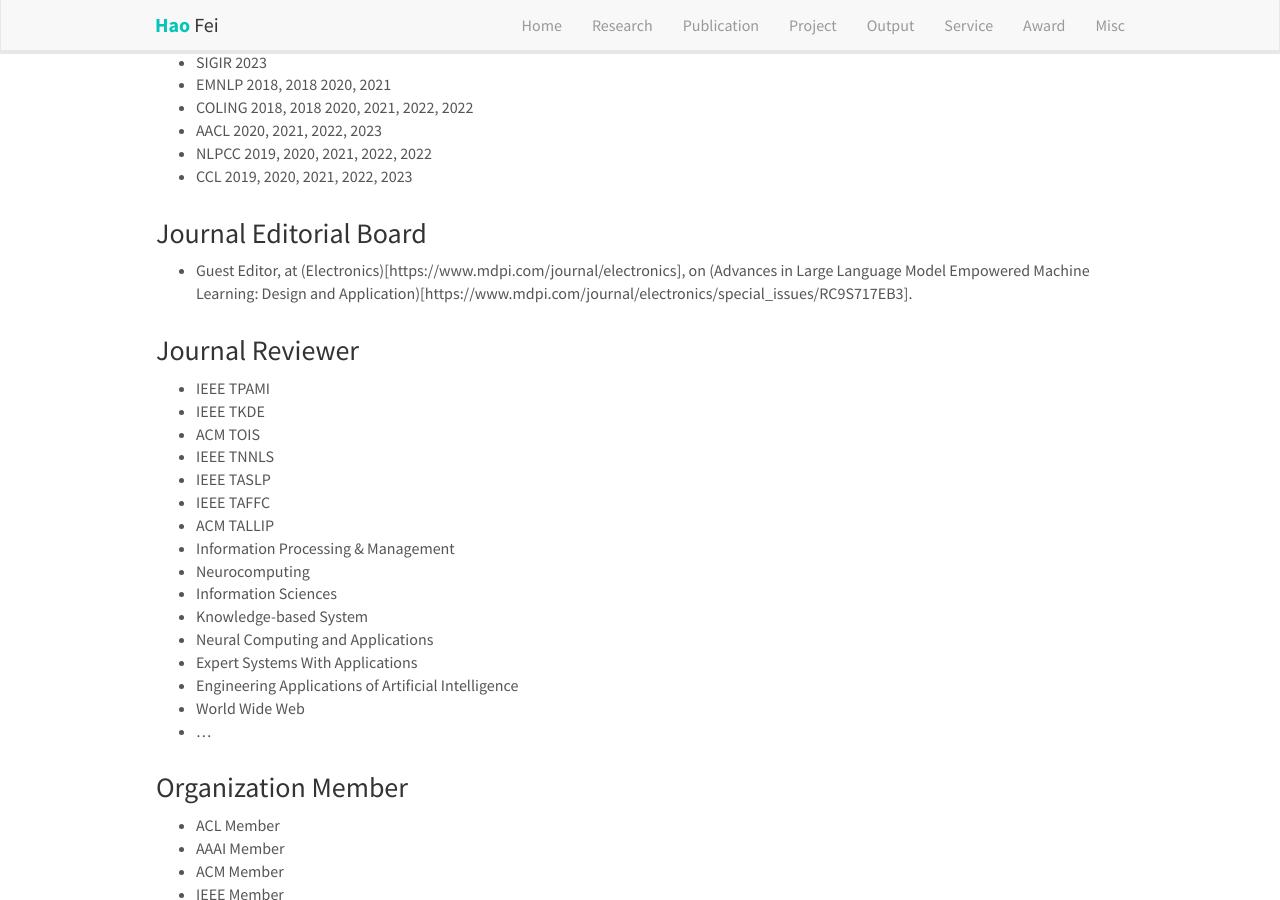
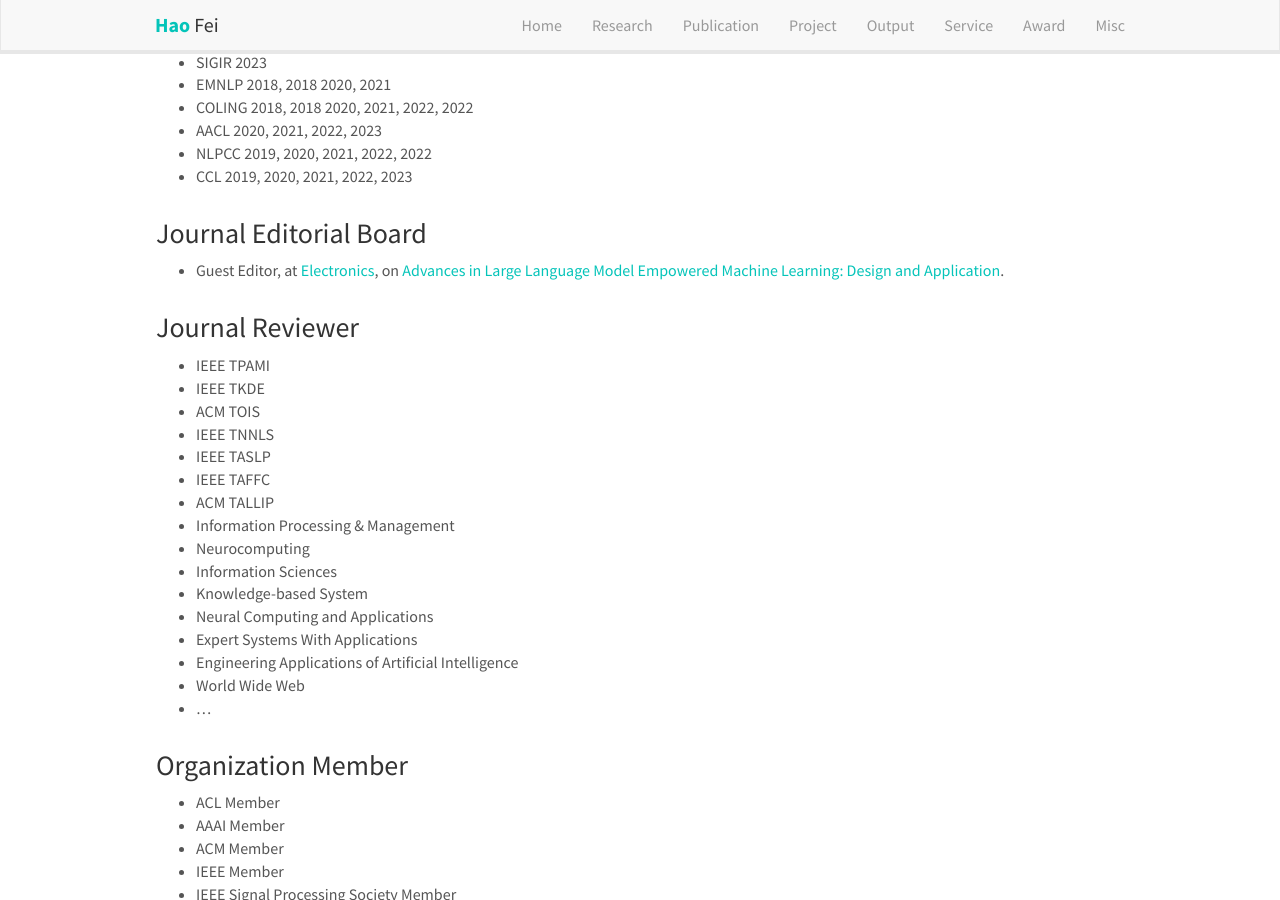
Before and after one commit to scofield7419/scofield7419.github.io, a Jekyll site: the page built from _pages/services.md, in a window 1280 px wide and 900 px high, scrolled down 741 px. Built offline with Jekyll 4.4.1, drawn with Linux system fonts in a browser that asks for light colours; nearby versions of some CDN libraries; comment, search, counter and statistics services are not loaded; a style sheet for code colours, icons or effects is not loaded.

Commit message:
Update services.md

```diff
--- a/_pages/services.md
+++ b/_pages/services.md
@@ -63,7 +63,7 @@
 
 ### Journal Editorial Board
 
-- Guest Editor, at (Electronics)[https://www.mdpi.com/journal/electronics], on (Advances in Large Language Model Empowered Machine Learning: Design and Application)[https://www.mdpi.com/journal/electronics/special_issues/RC9S717EB3].
+- Guest Editor, at [Electronics](https://www.mdpi.com/journal/electronics), on [Advances in Large Language Model Empowered Machine Learning: Design and Application](https://www.mdpi.com/journal/electronics/special_issues/RC9S717EB3).
 
 
 
```
